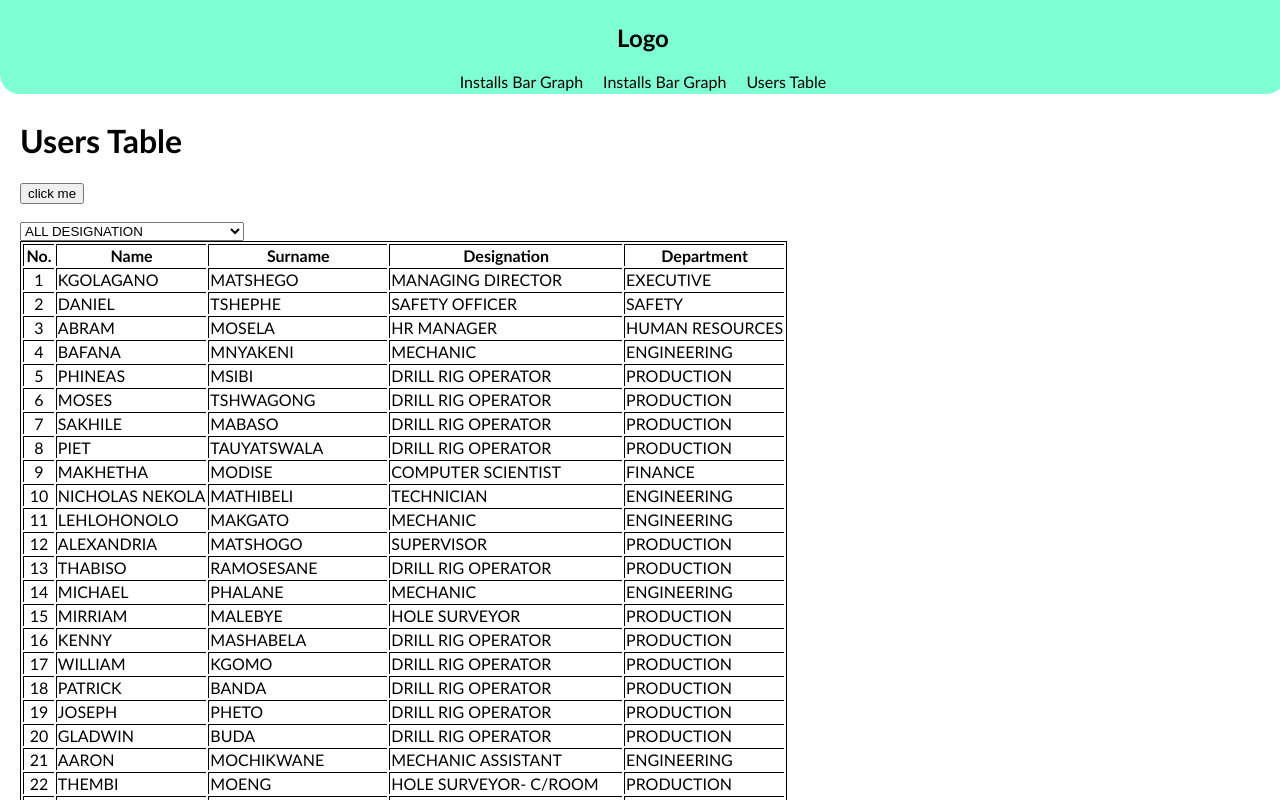
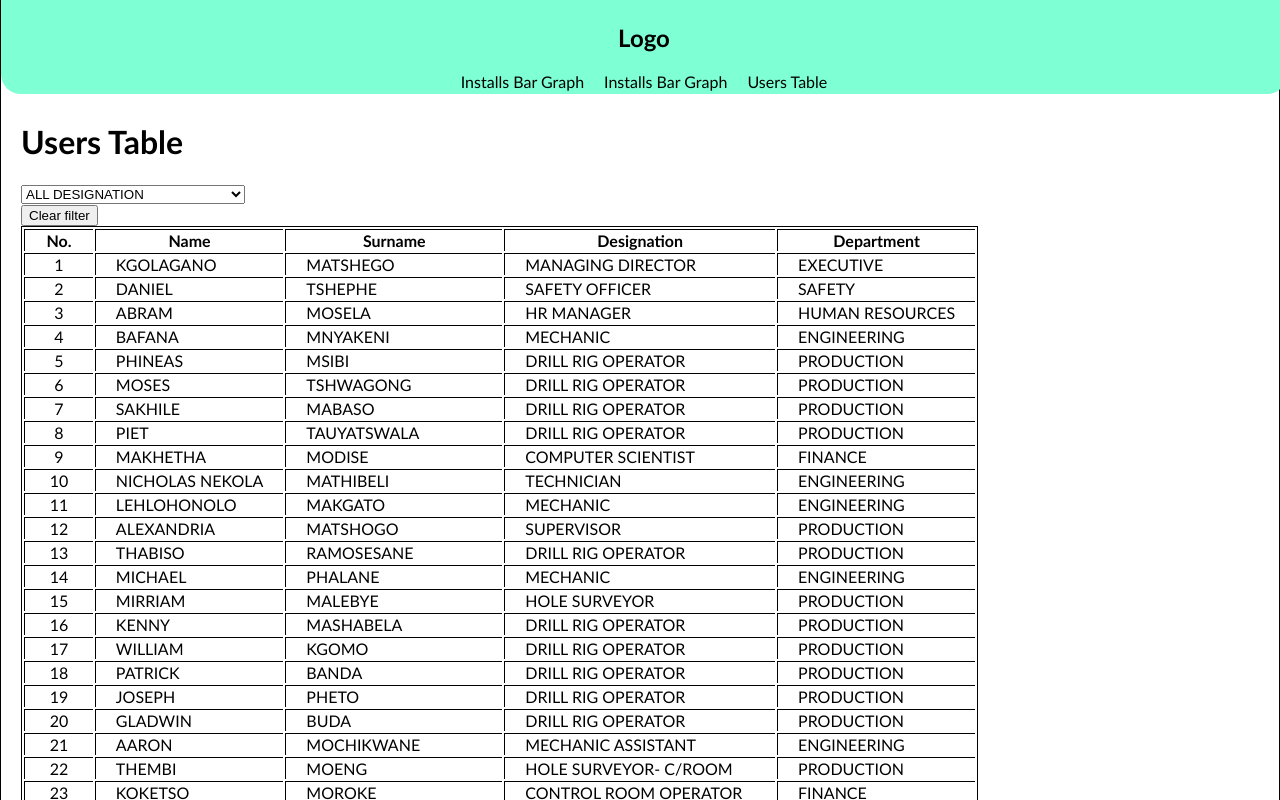
Before and after one commit to NeoDitjoe/myData, a Vue app: page /users-table in a window 1280 px wide. Shown: the top 800 px of the page. Built offline with nearby package versions, Linux system fonts and the light colour scheme.

Commit message:
pagination

```diff
--- a/src/assets/main.css
+++ b/src/assets/main.css
@@ -36,5 +36,6 @@ a,
 
 body {
   margin: 0;
-  font-family: 'Gill Sans', 'Gill Sans MT', Calibri, 'Trebuchet MS', sans-serif
+  font-family: 'Gill Sans', 'Gill Sans MT', Calibri, 'Trebuchet MS', sans-serif;
+  border: 1px solid;
 }
--- a/src/components/users-table/Users-table.vue
+++ b/src/components/users-table/Users-table.vue
@@ -1,64 +1,87 @@
 <script>
-import { ref } from 'vue';
-import { useRoute, useRouter } from 'vue-router'
-
-const router = useRouter()
-const route = useRoute()
-
-function handleClick() {
-  console.log(selectedDesignation);
-}
-
-const selectedDesignation = ref('')
 
 export default {
   data() {
     return {
       userData: [],
       designation: [],
-      here: ''
-    }
+      filteredUserData: [],
+    };
   },
 
   mounted() {
     fetch('../../../util/users.json')
       .then(res => res.json())
       .then(data => {
-        this.userData = data
+        this.userData = data;
 
-        const designation = data.map((item) => {
-          const designation = item.designation
-          return designation
-        })
-        this.designation = new Set(designation)
+        const designation = data.map(item => item.designation);
+        this.designation = new Set(designation);
+
+        // Check for initial designation query and apply filter
+        const designationQuery = this.$route.query.designation;
+        if (designationQuery) {
+          this.filterByDesignation(designationQuery);
+        } else {
+          // Load all data if no designation query
+          this.filteredUserData = this.userData.slice(); // Create a copy to avoid mutation
+        }
       });
   },
 
+  watch: {
+    '$route.query.designation': {
+      handler(newDesignation) {
+        if (newDesignation) {
+          this.filterByDesignation(newDesignation);
+        } else {
+          this.filteredUserData = this.userData.slice();
+        }
+      },
+      immediate: true,
+    },
+  },
+
   methods: {
-    click() {
-      this.here = this.$refs.designation.value
+    filterByDesignation(designation) {
+      this.filteredUserData = this.userData.filter(user => user.designation === designation);
     },
 
-  }
-}
+    designationQuery() {
+      this.$router.push({ query: {...this.$route.query, designation: this.$refs.designation.value } });
+    },
 
+    clearDesignationQuery() {
+      this.$router.push({ path: '/users-table' });
+    },
+
+    nextPage() {
+      this.$router.push({ query: {...this.$route.query,  page: Number(this.$route.query.page) + 1 }  })
+      console.log(this.$router.currentRoute.value.fullPath)
+    },
+
+    prevPage() {
+      if(Number(this.$route.query.page) > 1){
+
+        this.$router.push({ query: {...this.$route.query,  page: Number(this.$route.query.page) - 1 }  })
+      }
+    },
+  },
+};
 
 </script>
 
 <template>
-
   <h1 class="green">Users Table</h1>
 
-  <button @set="click">click me</button>
-  <p>{{ here }}</p>
-
-  <form @change="click" action="#">
-
+  <form @change="designationQuery" action="#">
     <select ref="designation">
       <option>ALL DESIGNATION</option>
-      <option v-for="option in designation" :key=designation>{{ option }}</option>
+      <option v-for="option in designation" :key="option">{{ option }}</option>
     </select>
   </form>
+
+  <button @click="clearDesignationQuery">Clear filter</button>
 
   <table style="border: 1px solid black;">
     <tr>
@@ -70,7 +93,7 @@ export default {
     </tr>
 
     <tbody>
-      <tr v-for="(user, index) in userData" :key="user.name">
+      <tr v-for="(user, index) in filteredUserData" :key="user.name">
         <td class="index">{{ index + 1 }}</td>
         <td class="td">{{ user.name }}</td>
         <td class="td">{{ user.surname }}</td>
@@ -78,8 +101,11 @@ export default {
         <td class="td">{{ user.department }}</td>
       </tr>
     </tbody>
+  </table>
 
-  </table>
+  <button @click="prevPage">Prev</button>
+  <button @click="nextPage">Nex</button>
+
 </template>
 
 <style>
--- a/src/components/users-table/user-table.css
+++ b/src/components/users-table/user-table.css
@@ -4,6 +4,8 @@
   /* border: 1px solid black; */
   border-left: 1px solid ;
   border-top: 1px solid ;
+  padding-left: 20px;
+  padding-right: 20px;
 
 }
 
```
